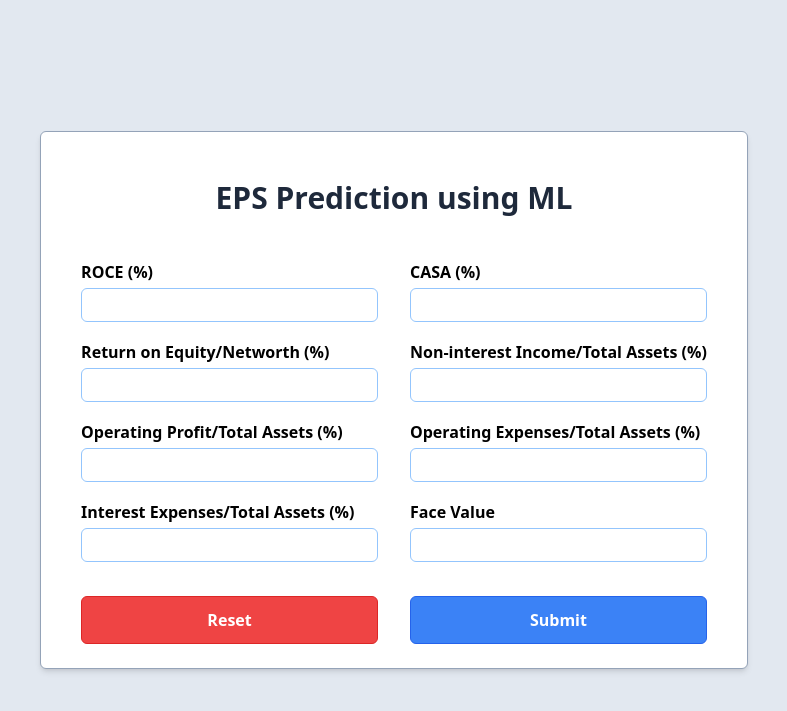
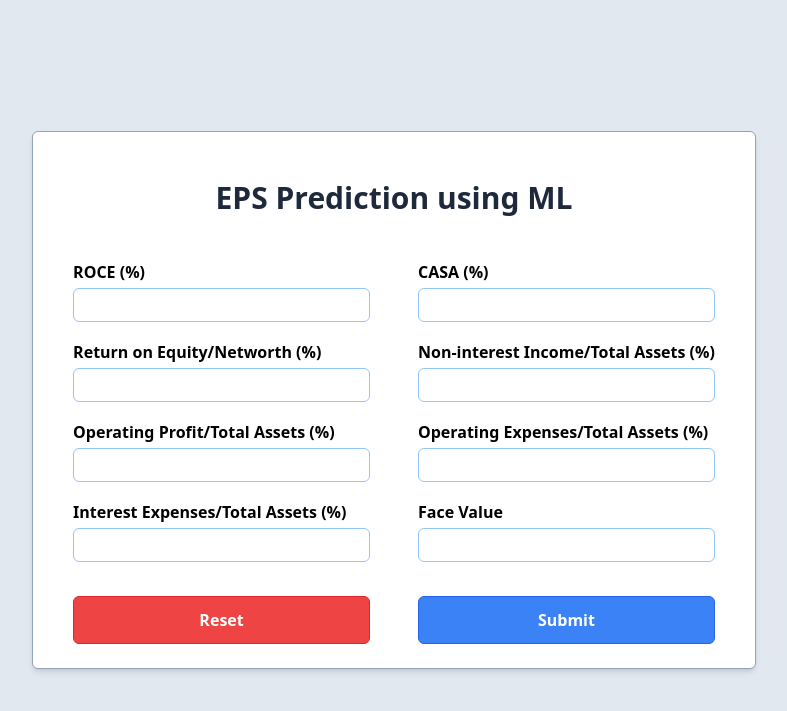
Before and after one commit to nirmit27/credit-risk-modeling, a Flask app: page / in a window 1280 px wide. Shown: the top 711 px of the page, without its empty margins (246-1033 px from the left). Run offline with Flask 3, Linux system fonts and the light colour scheme; parts of the project's set-up code (start-up, migrations or seed data) failed here and were passed over.

Commit message:
more UI changes

```diff
--- a/flask-deployment/static/css/output.css
+++ b/flask-deployment/static/css/output.css
@@ -614,9 +614,9 @@ video {
   justify-content: center;
 }
 
-.gap-x-8 {
-  -moz-column-gap: 2rem;
-       column-gap: 2rem;
+.gap-x-12 {
+  -moz-column-gap: 3rem;
+       column-gap: 3rem;
 }
 
 .gap-y-4 {
@@ -762,25 +762,14 @@ video {
   box-shadow: var(--tw-ring-offset-shadow), var(--tw-ring-shadow), var(--tw-shadow, 0 0 #0000);
 }
 
-.focus\:ring-2:focus {
-  --tw-ring-offset-shadow: var(--tw-ring-inset) 0 0 0 var(--tw-ring-offset-width) var(--tw-ring-offset-color);
-  --tw-ring-shadow: var(--tw-ring-inset) 0 0 0 calc(2px + var(--tw-ring-offset-width)) var(--tw-ring-color);
-  box-shadow: var(--tw-ring-offset-shadow), var(--tw-ring-shadow), var(--tw-shadow, 0 0 #0000);
-}
-
-.focus\:ring-blue-700:focus {
-  --tw-ring-opacity: 1;
-  --tw-ring-color: rgb(29 78 216 / var(--tw-ring-opacity));
-}
-
 .focus\:ring-blue-800:focus {
   --tw-ring-opacity: 1;
   --tw-ring-color: rgb(30 64 175 / var(--tw-ring-opacity));
 }
 
-.focus\:ring-red-700:focus {
+.focus\:ring-red-800:focus {
   --tw-ring-opacity: 1;
-  --tw-ring-color: rgb(185 28 28 / var(--tw-ring-opacity));
+  --tw-ring-color: rgb(153 27 27 / var(--tw-ring-opacity));
 }
 
 .active\:bg-blue-700:active {
--- a/flask-deployment/templates/index.html
+++ b/flask-deployment/templates/index.html
@@ -18,14 +18,14 @@
 
 <body class="flex h-screen items-center justify-center bg-slate-200">
     <form action="/predict" method="post"
-        class="grid grid-cols-2 grid-rows-6 gap-x-8 gap-y-4 rounded-md border border-slate-400 pt-12 pb-6 px-10 bg-white shadow-md">
+        class="grid grid-cols-2 grid-rows-6 gap-x-12 gap-y-4 rounded-md border border-slate-400 pt-12 pb-6 px-10 bg-white shadow-md">
         <h1 class="col-span-2 text-center text-3xl font-bold text-slate-800">{{ subtitle }}</h1>
 
         {% for field in fields %}
 
         <div class="">
             <label for={{field}} class="block font-semibold mb-1">{{field}}</label>
-            <input type="text" name={{field}} id={{field}}
+            <input type="number" min="0.00" max="100.00" step="0.01" name={{field}} id={{field}}
                 class="border border-blue-300 rounded-md p-1 focus:border-blue-600 focus:outline-none focus:ring-1 focus:ring-blue-800 w-full"
                 required />
         </div>
@@ -33,9 +33,9 @@
         {% endfor %}
 
         <button type="reset"
-            class="rounded-md border border-red-600 bg-red-500 font-semibold text-white mt-4 h-12 hover:bg-red-600 focus:bg-red-600 active:bg-red-700 focus:outline-none focus:ring-2 focus:ring-red-700">Reset</button>
+            class="rounded-md border border-red-600 bg-red-500 font-semibold text-white mt-4 h-12 hover:bg-red-600 focus:bg-red-600 active:bg-red-700 focus:outline-none focus:ring-1 focus:ring-red-800">Reset</button>
         <button type="submit"
-            class="rounded-md border border-blue-600 bg-blue-500 font-semibold text-white mt-4 h-12 hover:bg-blue-600 focus:bg-blue-600 active:bg-blue-700 focus:outline-none focus:ring-2 focus:ring-blue-700">Submit</button>
+            class="rounded-md border border-blue-600 bg-blue-500 font-semibold text-white mt-4 h-12 hover:bg-blue-600 focus:bg-blue-600 active:bg-blue-700 focus:outline-none focus:ring-1 focus:ring-blue-800">Submit</button>
     </form>
 </body>
 
```
